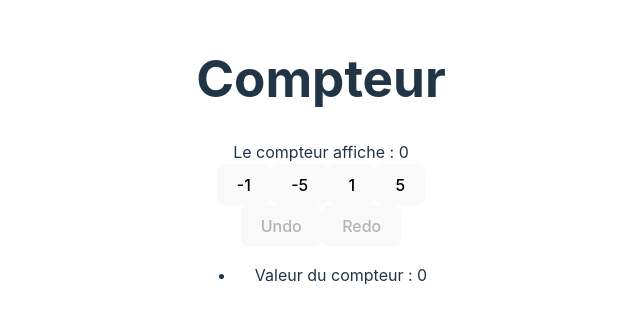
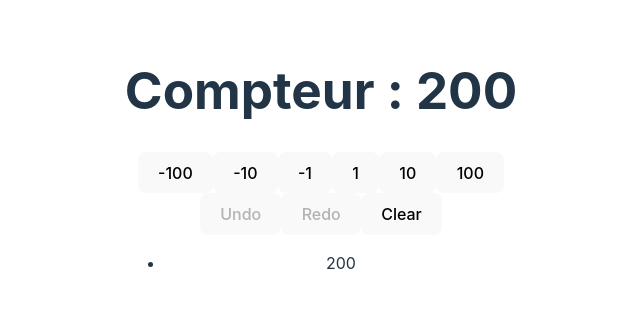
Before and after one commit to VanessaEOI/compteur, a Vue app: page / in a window 1280 px wide. Shown: the part 241-564 px from the top of the page, without its empty margins (319-959 px from the left). Built offline with nearby package versions, Linux system fonts and the light colour scheme.

Commit message:
Clear button added

```diff
--- a/package.json
+++ b/package.json
@@ -10,6 +10,7 @@
   },
   "dependencies": {
     "@vueuse/core": "^10.4.1",
+    "axios": "^1.5.0",
     "vue": "^3.3.4"
   },
   "devDependencies": {
--- a/src/App.vue
+++ b/src/App.vue
@@ -1,25 +1,33 @@
 <script setup lang="ts">
 
 import ActionButton from "./components/ActionButton.vue";
-
 import {useRefHistory, useStorage} from "@vueuse/core";
 
-const count = useStorage('count', 0)
-const {history, undo, redo, canUndo, canRedo} = useRefHistory(count, {capacity: 10})
+const count = useStorage<number>('count', 200)
+
+const {history, undo, redo, canUndo, canRedo, clear, commit} = useRefHistory(count, {capacity: 10})
 
 const dataButtons = [
-  {id: 1, label: '-1', value: -1},
-  {id: 2, label: '-5', value: -5},
-  {id: 3, label: '+ 1', value: 1},
-  {id: 4, label: '+ 5', value: 5},
+  {id: 1, label: '- 100', value: -100},
+  {id: 2, label: '- 10', value: -10},
+  {id: 3, label: '- 1', value: -1},
+  {id: 4, label: '+ 1', value: 1},
+  {id: 5, label: '+ 10', value: 10},
+  {id: 6, label: '+ 100', value: 100},
 ]
+
+function clearCounter() {
+  count.value = 200
+  commit()
+  clear()
+}
+
 </script>
 
 <template>
 
-<header flex-row>
-  <h1 text-pink-600 uppercase text-8xl >Compteur</h1>
-  <label>Le compteur affiche : {{ count }}</label>
+  <header>
+    <h1 text-pink-600 uppercase text-4xl>Compteur : <span text-black text-2xl>{{ count }}</span></h1>
   </header>
 
   <main>
@@ -32,11 +40,13 @@ const dataButtons = [
     <div>
       <button :disabled="!canUndo" @click="undo()">Undo</button>
       <button :disabled="!canRedo" @click="redo()">Redo</button>
+      <button @click="clearCounter">Clear</button>
     </div>
 
-  <ul v-for="i in history" :key="i">
-    <li>Valeur du compteur : {{ i.snapshot }}</li>
+    <ul list-none>
+      <li v-for="i in history" :key="i">{{ i.snapshot }}</li>
     </ul>
+
   </main>
 
 </template>
--- a/src/components/ActionButton.vue
+++ b/src/components/ActionButton.vue
@@ -1,5 +1,4 @@
 <script setup lang="ts">
-import {useStorage} from "@vueuse/core";
 
 const props = defineProps<{
   modelValue: Number,
```
Also changed, not shown: 1 other file (tests, documents, lock files or other folders). Lines whose indentation alone changed are shown as unchanged.
